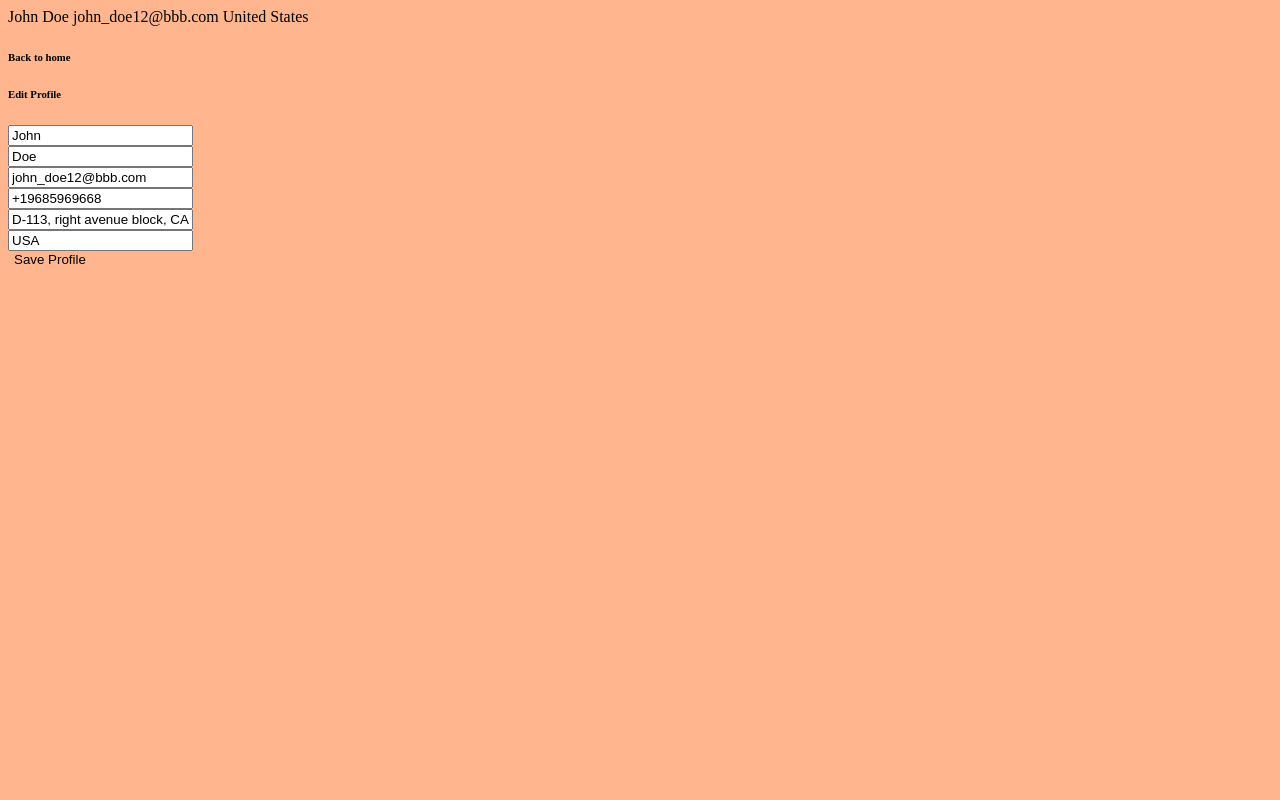
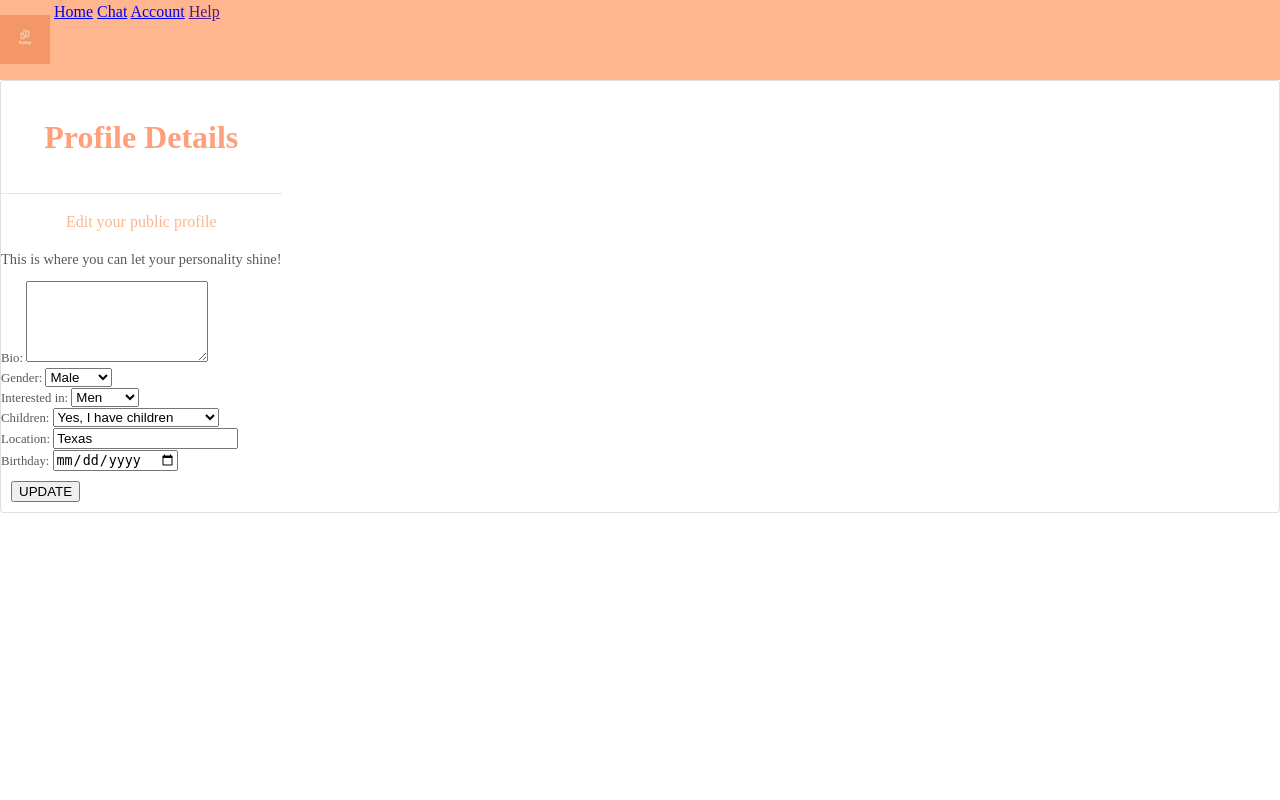
Before and after one commit to emmarodrigue/hunny, a Django app: page /edit-profile/ in a window 1280 px wide. Run offline with Django 3.2, Linux system fonts and the light colour scheme.

Commit message:
(wip) modified edit account gui

```diff
--- a/hunny_project/templates/profile.html
+++ b/hunny_project/templates/profile.html
@@ -4,70 +4,141 @@ Single-Responsibility Principle: This HTML file utilizes the single-responsibili
 Open-Close Principle:
 Interface Segregation Principle:
 -->
-
-<div class="container rounded bg-white mt-5">
-    <div class="row">
-        <div class="col-md-4 border-right">
-            <div class="d-flex flex-column align-items-center text-center p-3 py-5"><span class="font-weight-bold">John Doe </span><span class="text-black-50">john_doe12@bbb.com </span><span>United States</span></div>
+<!DOCTYPE html>
+<html lang="eng">
+<head>
+    <meta charset="UTF-8">
+    <title>Update Your Profile</title>
+</head>
+<body>
+    <div id="page-container">
+        <!-- navigation bar for site -->
+        <div class="navbar" id="navbar-container">
+            <img class="logo" src="../static/hunny-logo.PNG">  <!-- need to figure out how to get logo to show up :( -->
+            <a href="#">Home</a>   <!-- these will need to be updated as we create routes -->
+            <a href="/messages">Chat</a>
+            <a href="/edit-profile">Account</a>
+            <a href="">Help</a>
         </div>
-        <div class="col-md-8">
-            <div class="p-3 py-5">
-                <div class="d-flex justify-content-between align-items-center mb-3">
-                    <div class="d-flex flex-row align-items-center back"><i class="fa fa-long-arrow-left mr-1 mb-1"></i>
-                        <h6>Back to home</h6>
+    </div>
+    <!-- edit profile details form -->
+    <div class="profile-card-container">
+        <div class="card-form card">
+            <div class="card-form-container">
+                <h3>Profile Details</h3>
+                <hr>
+                <p class="card-form-subtitle">Edit your public profile</p>
+                <p class="card-from-description">This is where you can let your personality shine!</p>
+                <form class="edit-profile-form standard-form" method="POST">
+                    <label for="id_bio" align="center ">Bio: </label>
+                    <textarea name="bio" cols="20" rows="5" class="bio-field" maxlength="200" id="id_bio"></textarea>
+                    <br>
+                    <label for="id_gender">Gender: </label>
+                    <select name="gender" id="id_gender">
+                        <option value="male">Male</option>
+                        <option value="female">Female</option>
+                        <option value="other">Other</option>
+                    </select>
+                    <br>
+                    <label for="id_interested_in">Interested in: </label>
+                    <select name="interested_in" id="id_interested_in">
+                        <option value="men">Men</option>
+                        <option value="women">Women</option>
+                        <option value="both">Both</option>
+                    </select>
+                    <br>
+                    <label for="id_children">Children: </label>
+                    <select name="children" id="id_children">
+                        <option value="yes">Yes, I have children</option>
+                        <option value="no">No, I don't have children</option>
+                    </select>
+                    <br>
+                    <label for="id_location">Location: </label>
+                    <input type="text" name="location" value="Texas" id="id_location" maxlength="100" required class="pac-target-input" placeholder="Enter a location">
+                    <br>
+                    <label for="id_birthday">Birthday: </label>
+                    <input type="date" name="birthday" required id="id_birthday">
+                    <div class="standard-form-submit">
+                        <input type="submit" value="UPDATE" class="submit-wide submit-success" name="submit">
                     </div>
-                    <h6 class="text-right">Edit Profile</h6>
-                </div>
-                <div class="row mt-2">
-                    <div class="col-md-6"><input type="text" class="form-control" placeholder="first name" value="John"></div>
-                    <div class="col-md-6"><input type="text" class="form-control" value="Doe" placeholder="Doe"></div>
-                </div>
-                <div class="row mt-3">
-                    <div class="col-md-6"><input type="text" class="form-control" placeholder="Email" value="john_doe12@bbb.com"></div>
-                    <div class="col-md-6"><input type="text" class="form-control" value="+19685969668" placeholder="Phone number"></div>
-                </div>
-                <div class="row mt-3">
-                    <div class="col-md-6"><input type="text" class="form-control" placeholder="address" value="D-113, right avenue block, CA,USA"></div>
-                    <div class="col-md-6"><input type="text" class="form-control" value="USA" placeholder="Country"></div>
-                </div>
-                <div class="mt-5 text-right"><button class="btn btn-primary profile-button" type="button">Save Profile</button></div>
+                </form>
             </div>
         </div>
     </div>
-</div>
-
-<style type-="text/css">
-    body {
-    background: #FFB58E
+</body>
+</html>
+<style>
+    .navbar {
+    width: 100%;
+    height: 80px;
+    background-color: #FFB58E
 }
-
-.form-control:focus {
-    box-shadow: none;
-    border-color: #FFB58E
+.logo {
+    display: inline-block;
+    vertical-align: top;
+    width: 50px;
+    height: 50px
+    margin-right: 20px;
+    margin-top: 15px;
 }
-
-.profile-button {
-    background: #FFB58E;
-    box-shadow: none;
-    border: none
+.card-form h3 {
+    text-align: center;
+    color: lightsalmon;
+    font-size: 2em;
+    font-family: futura;
 }
-
-.profile-button:hover {
-    background: #F39766;
+.card {
+    position: relative;
+    display: flex;
+    word-wrap: break-word;
+    background-color: white;
+    background-clip: border-box;
+    border: 1px solid rgba(0,0,0,.125);
+    border-radius: .25em;
 }
-
-.profile-button:focus {
-    background: #F39766;
-    box-shadow: none
+.card-form p.card-form-subtitle {
+    text-align: center;
+    font-size: 1em;
+    color: #FFB58E;
+    margin-bottom: 15px;
+    font-weight: 90;
 }
-
-.profile-button:active {
-    background: #F39766;
-    box-shaodw: none
+.card-form p.card-from-description {
+    font-size: 0.9em;
+    text-align: center;
+    margin: auto;
+    color: #575959;
 }
-
-.back:hover {
-    color: #F39766;
-    cursor: pointer
+body {
+    margin: 0;
+    font-size: 1rem;
+    font-weight: 400;
+    line-height: 1.5;
+    color: #212529;
+    text-align: left;
+    background-color: white;
+}
+.card-form hr {
+    border: 0;
+    border-top: 1px solid rgba(0,0,0,.1);
+}
+hr {
+    box-sizing: content-box;
+    height: 0;
+    overflow: visible;
+}
+.standard-form {
+    width: 90%;
+    margin: 10px 0;
+    font-size: 0.8em;
+    color: #575959
+}
+select{
+    word-wrap: normal;
+}
+.standard-form-submit {
+    width: 90%;
+    margin: 10px;
+    font-size: 1em;
 }
 </style>
```
